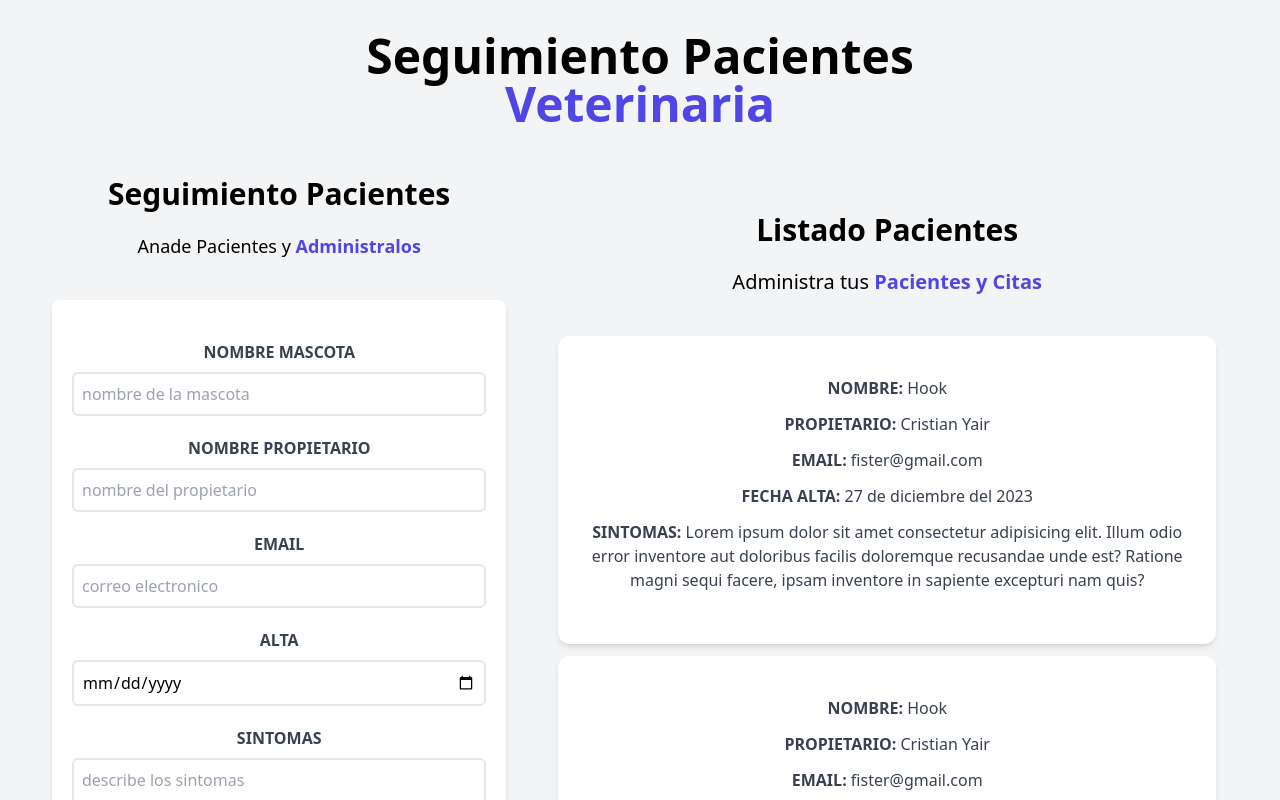
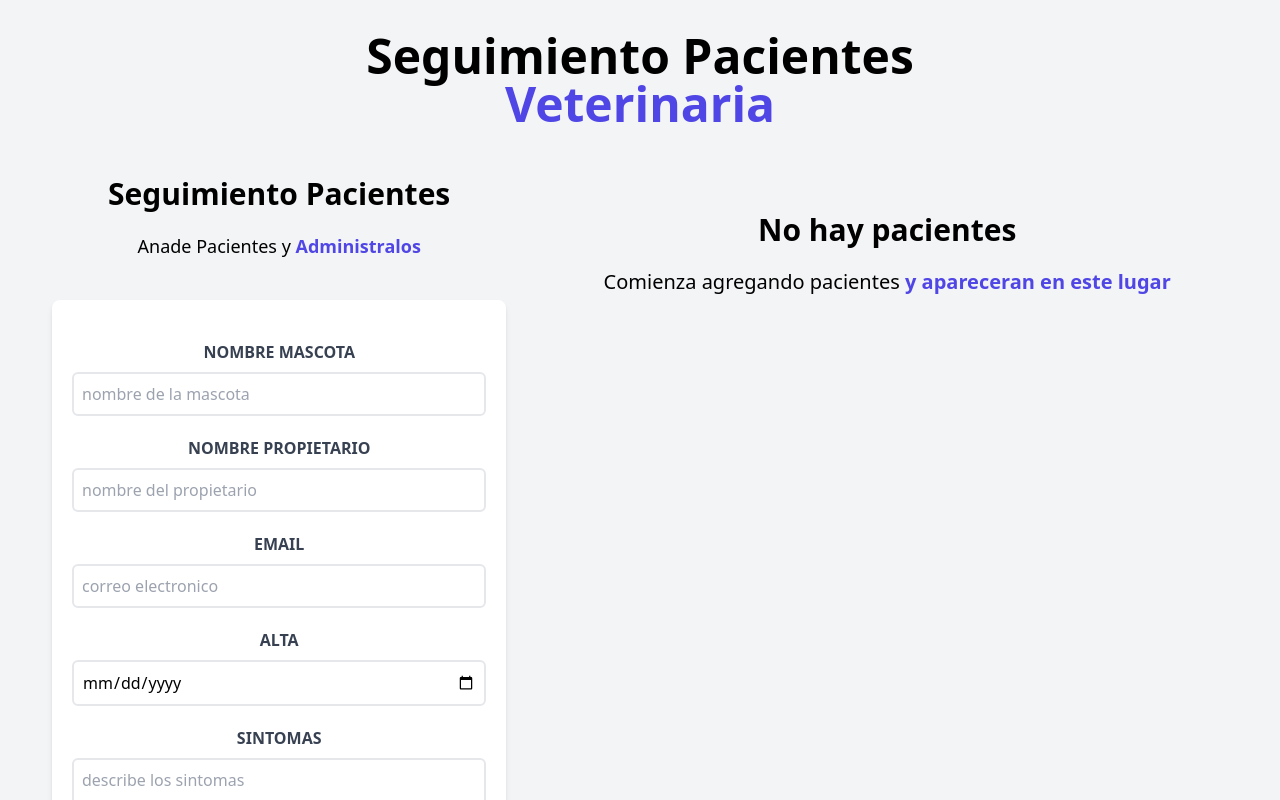
Before and after one commit to iamfister/citas-react, a React (Vite) app: page / in a window 1280 px wide. Shown: the top 800 px of the page. Built offline with nearby package versions, Linux system fonts and the light colour scheme.

Commit message:
agregando adecuaciones

```diff
--- a/src/App.jsx
+++ b/src/App.jsx
@@ -1,27 +1,23 @@
-import { useState } from 'react'
-import './App.css'
-import Formulario from './components/Formulario'
-import Header from './components/Header'
-import ListadoPacientes from './components/ListadoPacientes'
+import { useState } from "react";
+import "./App.css";
+import Formulario from "./components/Formulario";
+import Header from "./components/Header";
+import ListadoPacientes from "./components/ListadoPacientes";
+// import AntojasaiComponent from "./components/antojasai";
 
 function App() {
-
   const [pacientes, setPacientes] = useState([]);
 
   return (
-    <div className='container mx-auto mt-15'>
-      <Header
-        numeros={1}
-      />
-      <div className='mt-12 md:flex'>
-        <Formulario
-          pacientes={pacientes}
-          setPacientes={setPacientes}
-        />
-        <ListadoPacientes/>
+    <div className="container mx-auto mt-15">
+      <Header numeros={1} />
+      <div className="mt-12 md:flex">
+        <Formulario pacientes={pacientes} setPacientes={setPacientes} />
+        <ListadoPacientes pacientes={pacientes} />
+        {/* <AntojasaiComponent /> */}
       </div>
     </div>
-  )
+  );
 }
 
-export default App
+export default App;
--- a/src/components/Error.jsx
+++ b/src/components/Error.jsx
@@ -1,11 +1,11 @@
 // eslint-disable-next-line react/prop-types
-export const Error = ({mensaje}) => {
+export const Error = ({children}) => {
   return (
     <div
       className="
           bg-red-800 text-white text-center p-3 uppercase font-bold mb-10 rounded-md"
     >
-      <p>{mensaje}</p>
+      <p>{children}</p>
     </div>
   );
 };
--- a/src/components/Formulario.jsx
+++ b/src/components/Formulario.jsx
@@ -11,6 +11,13 @@ const Formulario = ({pacientes, setPacientes }) => {
   const [sintomas, setSintomas] = useState('');
 
   const [error, setError] = useState(false);
+
+  const generarId = () => {
+    const random = Math.random().toString(36).substring(2);
+    const fecha = Date.now().toString(36)
+
+    return random + fecha;
+  }
 
   const handleSubmit = (e) => {
     e.preventDefault();
@@ -29,7 +36,8 @@ const Formulario = ({pacientes, setPacientes }) => {
       propietario,
       email,
       fechaAlta,
-      sintomas
+      sintomas,
+      id : generarId()
     }
 
     setPacientes([...pacientes, objectoPaciente]);
@@ -55,7 +63,7 @@ const Formulario = ({pacientes, setPacientes }) => {
         onSubmit={handleSubmit}
         className='bg-white shadow-md rounded-lg py-10 px-5 mb-10'
       >
-        {error && <Error mensaje='Todos los campos son obligatirios'/>}
+        {error && <Error>Todos los campos son obligatirio</Error>}
         <div className='mb-5'>
           <label
             htmlFor='nombreMascota'
--- a/src/components/ListadoPacientes.jsx
+++ b/src/components/ListadoPacientes.jsx
@@ -1,21 +1,34 @@
-import React from 'react'
-import Paciente from './Paciente'
+/* eslint-disable react/prop-types */
+import Paciente from "./Paciente";
+// eslint-disable-next-line react/prop-types
+const ListadoPacientes = ({ pacientes }) => {
+  return (
+    <div className="mx-5 my-9 md:w-1/2 lg:w-3/5 md:h-screen overflow-y-scroll">
+      {pacientes && pacientes.length ? (
+        <>
+          <h2 className="font-black text-3xl text-center">Listado Pacientes</h2>
 
-export default function ListadoPacientes() {
-  return (
-    <div className='mx-5 my-9 md:w-1/2 lg:w-3/5 md:h-screen overflow-y-scroll'>
-      <h2 className='font-black text-3xl text-center'>Listado Pacientes</h2>
+          <p className="text-xl mt-5 mb-10 text-center">
+            Administra tus {""}
+            <span className="text-indigo-600 font-bold">Pacientes y Citas</span>
+          </p>
 
-      <p className='text-xl mt-5 mb-10 text-center'>
-        Administra tus {''}
-        <span className='text-indigo-600 font-bold'>Pacientes y Citas</span>
-      </p>
+          {pacientes.map((paciente) => {
+            // eslint-disable-next-line react/jsx-key
+            return <Paciente key={paciente.id} paciente={paciente} />;
+          })}
+        </>
+      ) : (
+        <>
+          <h2 className="font-black text-3xl text-center">No hay pacientes</h2>
+          <p className="text-xl mt-5 mb-10 text-center">
+            Comienza agregando pacientes {""}
+            <span className="text-indigo-600 font-bold">y apareceran en este lugar</span>
+          </p>
+        </>
+      )}
+    </div>
+  );
+};
 
-      <Paciente/>
-      <Paciente/>
-      <Paciente/>
-      <Paciente/>
-      <Paciente/>
-    </div>
-  )
-}
+export default ListadoPacientes;
--- a/src/components/Paciente.jsx
+++ b/src/components/Paciente.jsx
@@ -1,30 +1,32 @@
-export default function Paciente() {
+/* eslint-disable react/prop-types */
+// eslint-disable-next-line react/prop-types
+export default function Paciente({ paciente }) {
   return (
-        <div className='m-3 bg-white shadow-md px-5 py-10 rounded-xl'>
-            <p className='font-bold mb-3 text-gray-700 uppercase'>
+    <div className="m-3 bg-white shadow-md px-5 py-10 rounded-xl">
+      <p className="font-bold mb-3 text-gray-700 uppercase">
         Nombre: {''}
-                <span className='font-normal normal-case'>Hook</span>
+        <span className="font-normal normal-case">{paciente.nombre}</span>
       </p>
 
-            <p className='font-bold mb-3 text-gray-700 uppercase'>
+      <p className="font-bold mb-3 text-gray-700 uppercase">
         Propietario: {''}
-                <span className='font-normal normal-case'>Cristian Yair</span>
+        <span className="font-normal normal-case">{paciente.propietario}</span>
       </p>
 
-            <p className='font-bold mb-3 text-gray-700 uppercase'>
+      <p className="font-bold mb-3 text-gray-700 uppercase">
         Email: {''}
-                <span className='font-normal normal-case'>fister@gmail.com</span>
+        <span className="font-normal normal-case">{paciente.email}</span>
       </p>
 
-            <p className='font-bold mb-3 text-gray-700 uppercase'>
+      <p className="font-bold mb-3 text-gray-700 uppercase">
         Fecha Alta: {''}
-                <span className='font-normal normal-case'>27 de diciembre del 2023</span>
+        <span className="font-normal normal-case">{paciente.fechaAlta}</span>
       </p>
 
-            <p className='font-bold mb-3 text-gray-700 uppercase'>
+      <p className="font-bold mb-3 text-gray-700 uppercase">
         Sintomas: {''}
-                <span className='font-normal normal-case'>Lorem ipsum dolor sit amet consectetur adipisicing elit. Illum odio error inventore aut doloribus facilis doloremque recusandae unde est? Ratione magni sequi facere, ipsam inventore in sapiente excepturi nam quis?</span>
+        <span className="font-normal normal-case">{paciente.sintomas}</span>
       </p>
     </div>
-    )
+  );
 }
--- /dev/null
+++ b/src/components/antojasai.jsx
@@ -0,0 +1,33 @@
+import { useEffect } from "react";
+
+const AntojasaiComponent = () => {
+  useEffect(() => {
+    const scriptElement = document.createElement("script");
+    scriptElement.text = `var antojasai_config = () => {
+      this.layout = 'vertically';
+      this.items = 3;
+
+      this.clr1 = '#1E293B';
+      this.clr2 = '#1E293B';
+      this.clr3 = '#E2E8F0';
+      this.clr4 = '#E2E8F0';
+      this.clr5 = '#F8FAFC';
+      this.clr6 = '#E2E8F0';
+    };
+
+    const scriptDocument = document.createElement("script");
+    scriptDocument.src = "https://antojasai.com/embed.js?v=1.5";
+    scriptDocument.setAttribute("data-timestamp", +new Date());
+    (document.head || document.body).appendChild(scriptDocument);
+    `;
+    document.body.appendChild(scriptElement);
+
+    return () => {
+      document.body.removeChild(scriptElement);
+    };
+  }, []);
+
+  return <div id="antojasai_news"></div>;
+};
+
+export default AntojasaiComponent;
```
Also changed, not shown: index.html (line endings or trailing spaces). Lines whose indentation alone changed are shown as unchanged.
